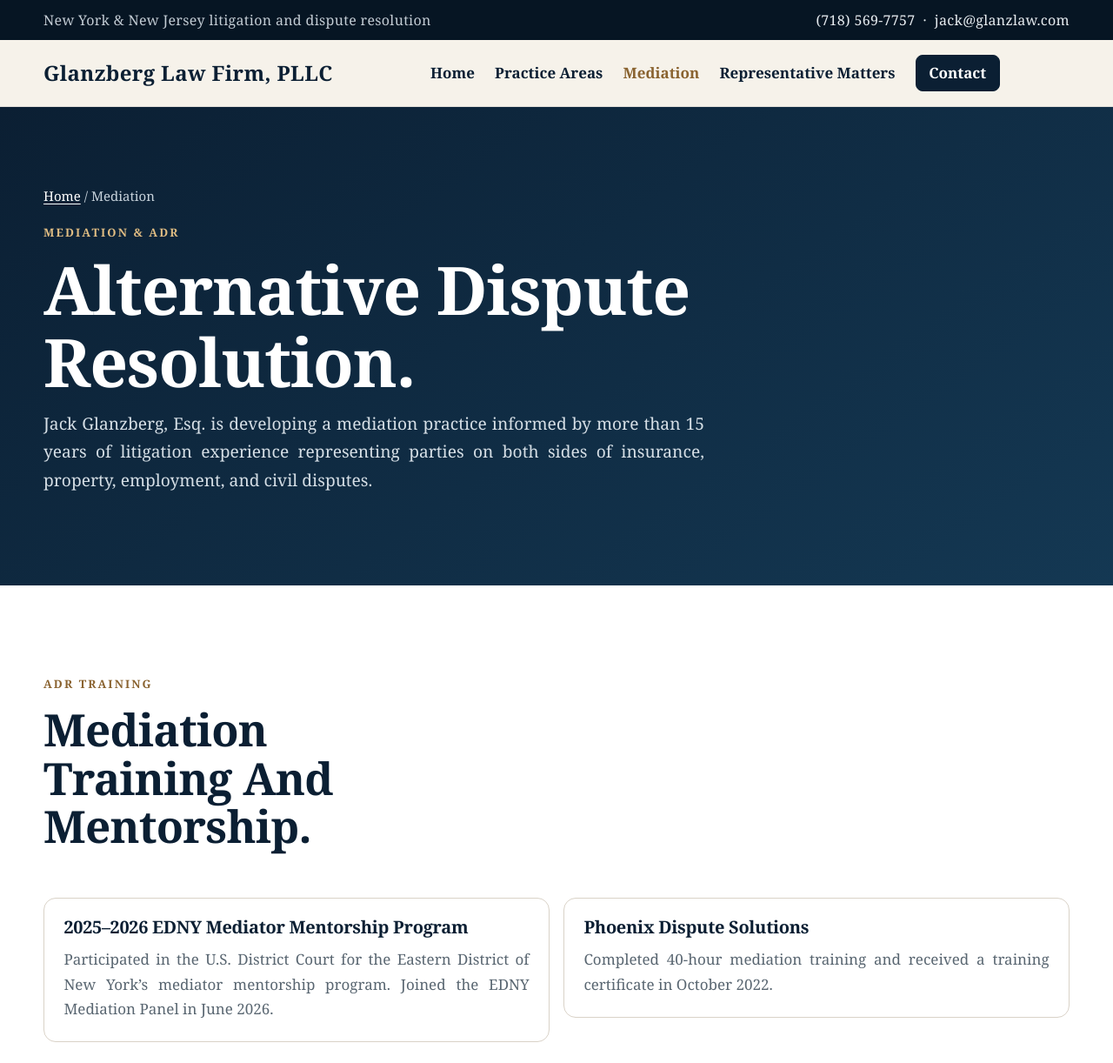
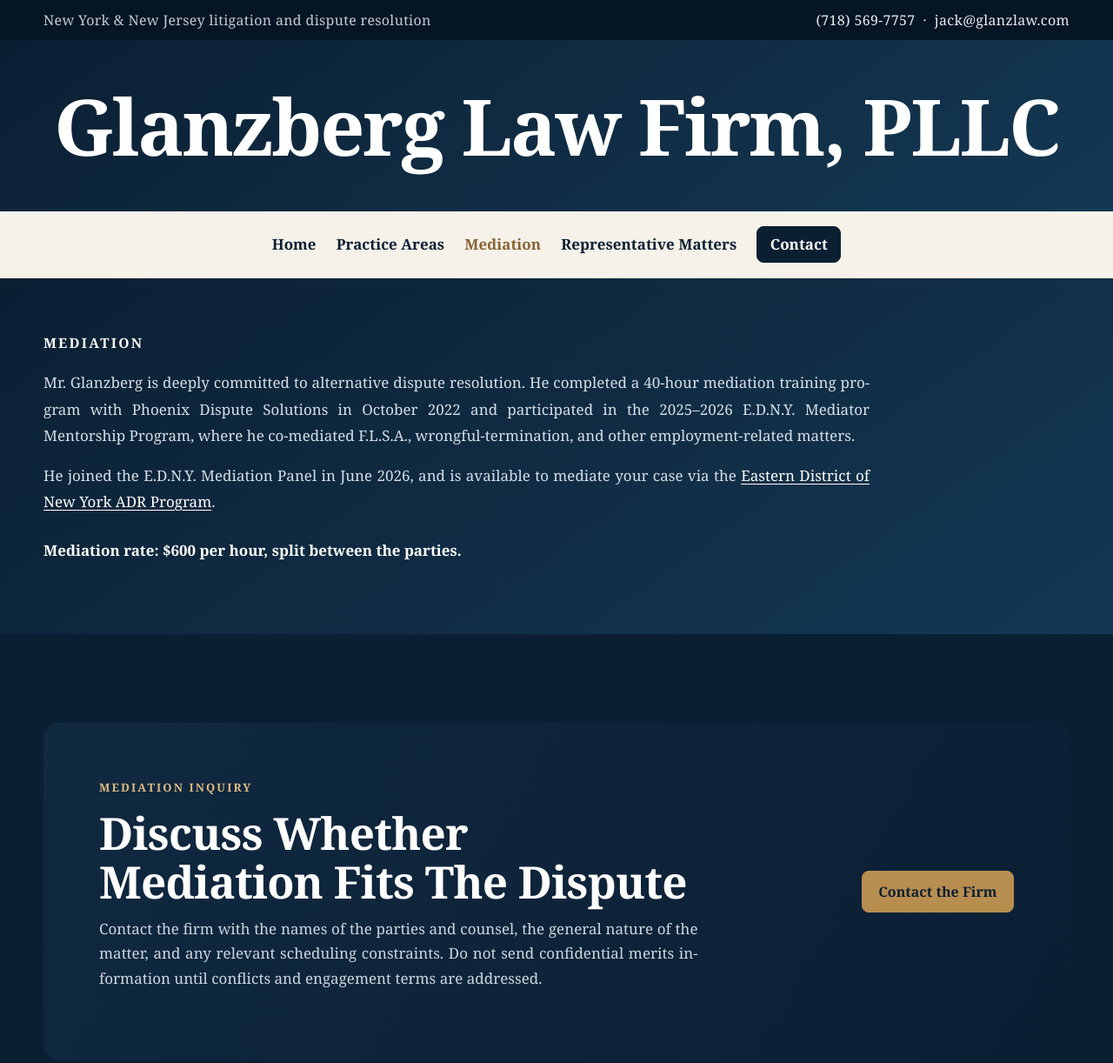
Before and after one commit to Glanzberg-Web/GlanzLaw, a plain HTML site: page mediation.html in a window 1280 px wide. Shown: the top 1222 px of the page at 87% size. Drawn offline with Linux system fonts and the light colour scheme.

Commit message:
Restructure mediation introduction, inquiry and ADR training

```diff
--- a/mediation.html
+++ b/mediation.html
@@ -22,23 +22,28 @@
       <span><a href="tel:+17185697757">(718) 569-7757</a> &nbsp;·&nbsp; <a href="mailto:jack@glanzlaw.com">jack@glanzlaw.com</a></span>
     </div>
   </div>
+  <div class="firm-banner"><div class="container"><a class="firm-banner__brand" href="jack.html" aria-label="Glanzberg Law Firm, PLLC — home">Glanzberg Law Firm, PLLC</a></div></div>
   <header class="site-header">
     <div class="container header-inner">
-      <a class="brand" href="jack.html" aria-label="Glanzberg Law Firm home">
-        <strong>Glanzberg Law Firm, PLLC</strong>
-      </a>
+
       <button class="nav-toggle" type="button" data-nav-toggle aria-label="Toggle primary navigation" aria-expanded="false" aria-controls="primary-nav">Menu</button>
       <nav id="primary-nav" class="nav" data-nav aria-label="Primary navigation"><a href="jack.html">Home</a><a href="practice-areas.html">Practice Areas</a><a href="mediation.html" aria-current="page">Mediation</a><a href="representative-matters.html">Representative Matters</a><a class="button button--small" href="contact.html">Contact</a></nav>
     </div>
   </header>
   <main id="main" tabindex="-1">
-<section class="page-hero"><div class="container"><div class="breadcrumbs"><a href="jack.html">Home</a> / Mediation</div><div class="eyebrow eyebrow--light">Mediation &amp; ADR</div><h1>Alternative dispute resolution.</h1><p>Jack Glanzberg, Esq. is developing a mediation practice informed by more than 15 years of litigation experience representing parties on both sides of insurance, property, employment, and civil disputes.</p></div></section>
-<section class="section section--white"><div class="container"><div class="section-head"><div><div class="eyebrow">ADR Training</div><h2>Mediation training and mentorship.</h2></div></div><div class="credentials">
-  <div class="credential-box"><h3>2025–2026 EDNY Mediator Mentorship Program</h3><p>Participated in the U.S. District Court for the Eastern District of New York’s mediator mentorship program. Joined the EDNY Mediation Panel in June 2026.</p></div>
-  <div class="credential-box"><h3>Phoenix Dispute Solutions</h3><p>Completed 40-hour mediation training and received a training certificate in October 2022.</p></div>
+<section class="page-hero page-hero--mediation"><div class="container">
+<div class="mediation-eyebrow">Mediation</div>
+<p>Mr. Glanzberg is deeply committed to alternative dispute resolution. He completed a 40-hour mediation training program with Phoenix Dispute Solutions in October 2022 and participated in the 2025–2026 E.D.N.Y. Mediator Mentorship Program, where he co-mediated F.L.S.A., wrongful-termination, and other employment-related matters.</p>
+<p>He joined the E.D.N.Y. Mediation Panel in June 2026, and is available to mediate your case via the <a href="https://www.nyed.uscourts.gov/adr/" target="_blank" rel="noopener">Eastern District of New York ADR Program</a>.</p>
+<p class="mediation-fee">Mediation rate: $600 per hour, split between the parties.</p>
+</div></section>
+<section class="section section--ink"><div class="container"><div class="cta"><div><div class="eyebrow eyebrow--light">Mediation Inquiry</div><h2>Discuss Whether Mediation Fits the Dispute</h2><p>Contact the firm with the names of the parties and counsel, the general nature of the matter, and any relevant scheduling constraints. Do not send confidential merits information until conflicts and engagement terms are addressed.</p></div><div class="cta-actions"><a class="button button--brass" href="contact.html">Contact the Firm</a></div></div></div></section>
+<section class="section section--white"><div class="container">
+<div class="eyebrow">ADR Training</div><h2 class="adr-training-title">Training and Mentorship</h2>
+<div class="credentials">
+<div class="credential-box"><h3>2025–2026 EDNY Mediator Mentorship Program</h3><p>Participated in the U.S. District Court for the Eastern District of New York’s mediator mentorship program. Joined the EDNY Mediation Panel in June 2026.</p></div>
+<div class="credential-box"><h3>Phoenix Dispute Solutions</h3><p>Completed 40-hour mediation training and received a training certificate in October 2022.</p></div>
 </div></div></section>
-<section class="section"><div class="container"><div class="eyebrow">ADR Experience</div><h2>Developing a focused mediation practice.</h2><p class="lede">Mr. Glanzberg is deeply committed to alternative dispute resolution. He completed a 40-hour mediation training program with Phoenix Dispute Solutions in October 2022 and participated in the 2025–2026 E.D.N.Y. Mediator Mentorship Program, where he co-mediated F.L.S.A., wrongful-termination, and other employment-related matters. He joined the E.D.N.Y. Mediation Panel in June 2026.</p><div class="credential-box"><h3>Mediation Rate</h3><p>$600 per hour, split between the parties.</p></div><p style="margin-top:1.5rem"><a class="button button--light" href="https://www.nyed.uscourts.gov/adr/" target="_blank" rel="noopener">Eastern District of New York ADR Program</a></p></div></section>
-<section class="section section--ink"><div class="container"><div class="cta"><div><div class="eyebrow eyebrow--light">Mediation inquiry</div><h2>Discuss whether mediation fits the dispute.</h2><p>Contact the firm with the names of the parties and counsel, the general nature of the matter, and any relevant scheduling constraints. Do not send confidential merits information until conflicts and engagement terms are addressed.</p></div><div class="cta-actions"><a class="button button--brass" href="contact.html">Contact the Firm</a></div></div></div></section>
 </main>  <script src="assets/js/config.js"></script>
   <script src="assets/js/site.js"></script>
 </body>
```
